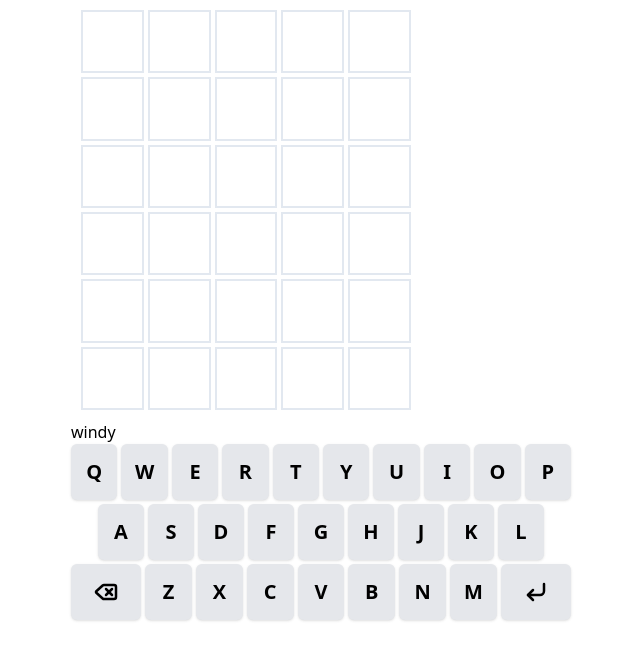
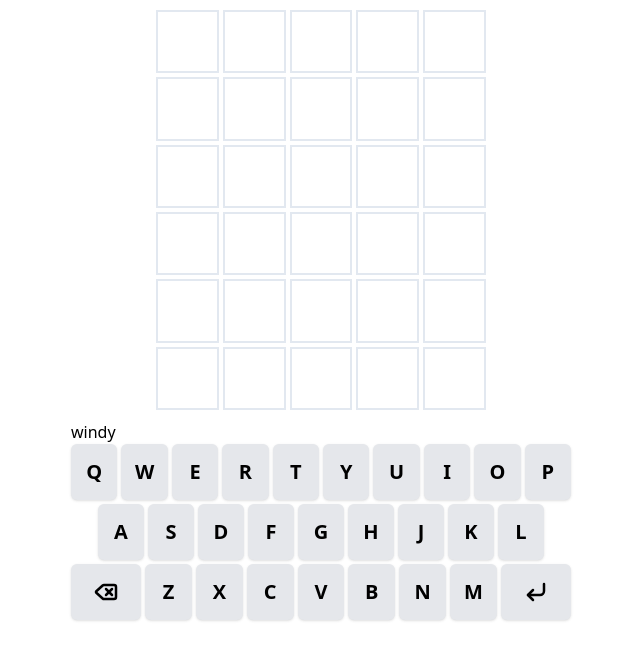
Before and after one commit to kaipokent/wordle_strike, a Vue app: page / in a window 1280 px wide. Shown: the top 660 px of the page, without its empty margins (319-959 px from the left). Built offline with nearby package versions, Linux system fonts and the light colour scheme.

Commit message:
When completing a word (before submitting), check if it is an acceptable word.

```diff
--- a/src/App.vue
+++ b/src/App.vue
@@ -1,9 +1,7 @@
 <template>
   <main>
     <div class="game-container mx-auto">
-      <div class="flex flex-col justify-center">
-        <GameBoard />
-      </div>
+      <GameBoard />
     </div>
   </main>
 </template>
--- a/src/components/Game/GameBoard.vue
+++ b/src/components/Game/GameBoard.vue
@@ -16,6 +16,11 @@ const currentRow = ref(board.value[0])
 const currentTileIndex = ref(0)
 const allowInput = ref(true)
 
+const currentWord = computed(() => currentRow.value.reduce((acc, cur) => acc + cur.letter, ''))
+const isAcceptableWord = computed(
+  () => currentWord.value.length === WORD_LENGTH && allWords.includes(currentWord.value),
+)
+
 const fillTile = (key: string) => {
   const lastIndex = WORD_LENGTH - 1
 
@@ -33,9 +38,8 @@ const fillTile = (key: string) => {
     if (currentTileIndex.value < lastIndex) {
       currentTileIndex.value++
     } else {
-      const word = currentRow.value.reduce((acc, cur) => acc + cur.letter, '')
       // TODO: Check if this is an acceptable word. If not, shake and highlight red
-      console.log('Is a real word?', allWords.includes(word))
+      console.log('Is a real word?', isAcceptableWord.value)
     }
   }
 }
@@ -73,7 +77,7 @@ onUnmounted(() => {
 </script>
 
 <template>
-  <div>
+  <div class="flex flex-col justify-center">
     <div class="game-board self-center flex flex-col gap-1 p-2.5">
       <GameBoardRow v-for="(row, i) in board" :key="`row ${i}`" :row="row" :rowNum="i" />
     </div>
```
